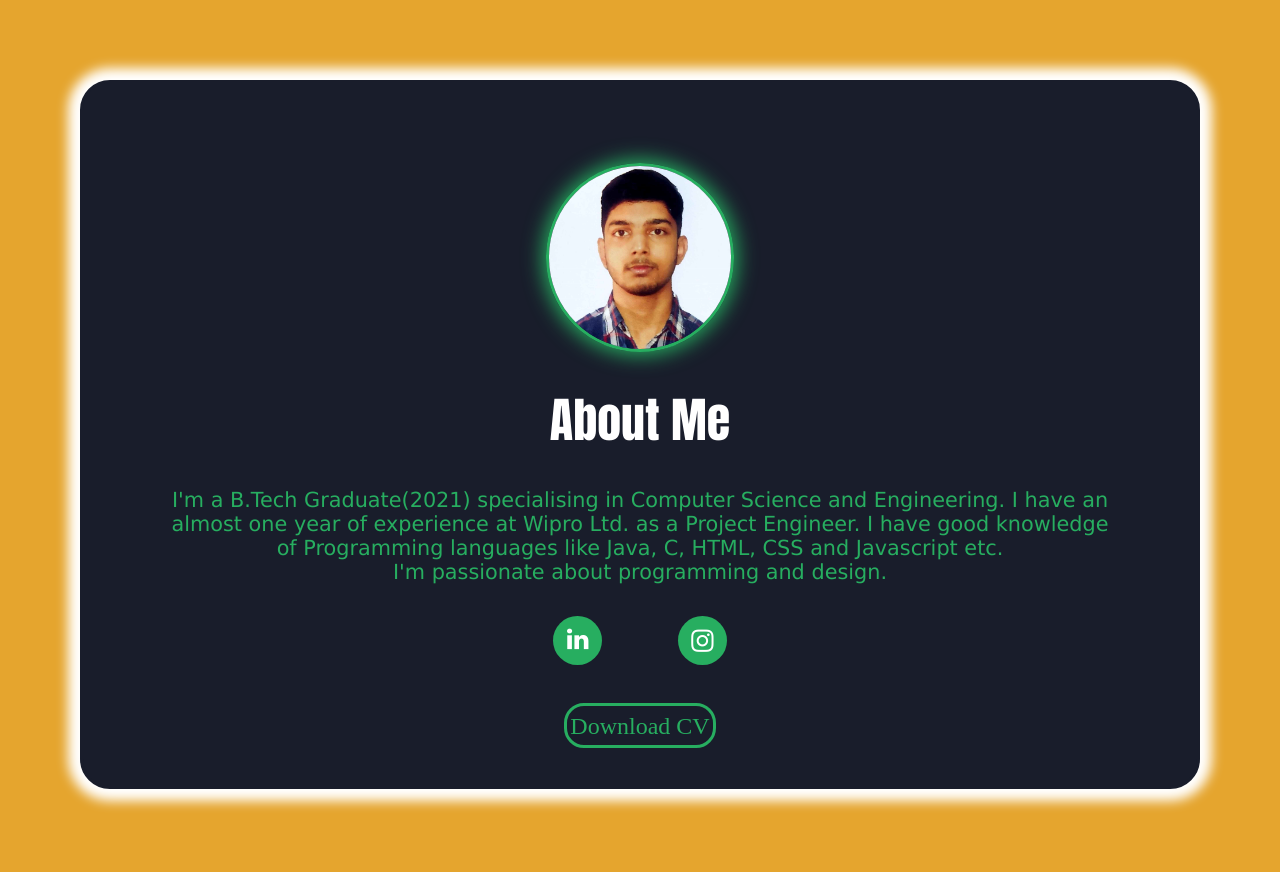
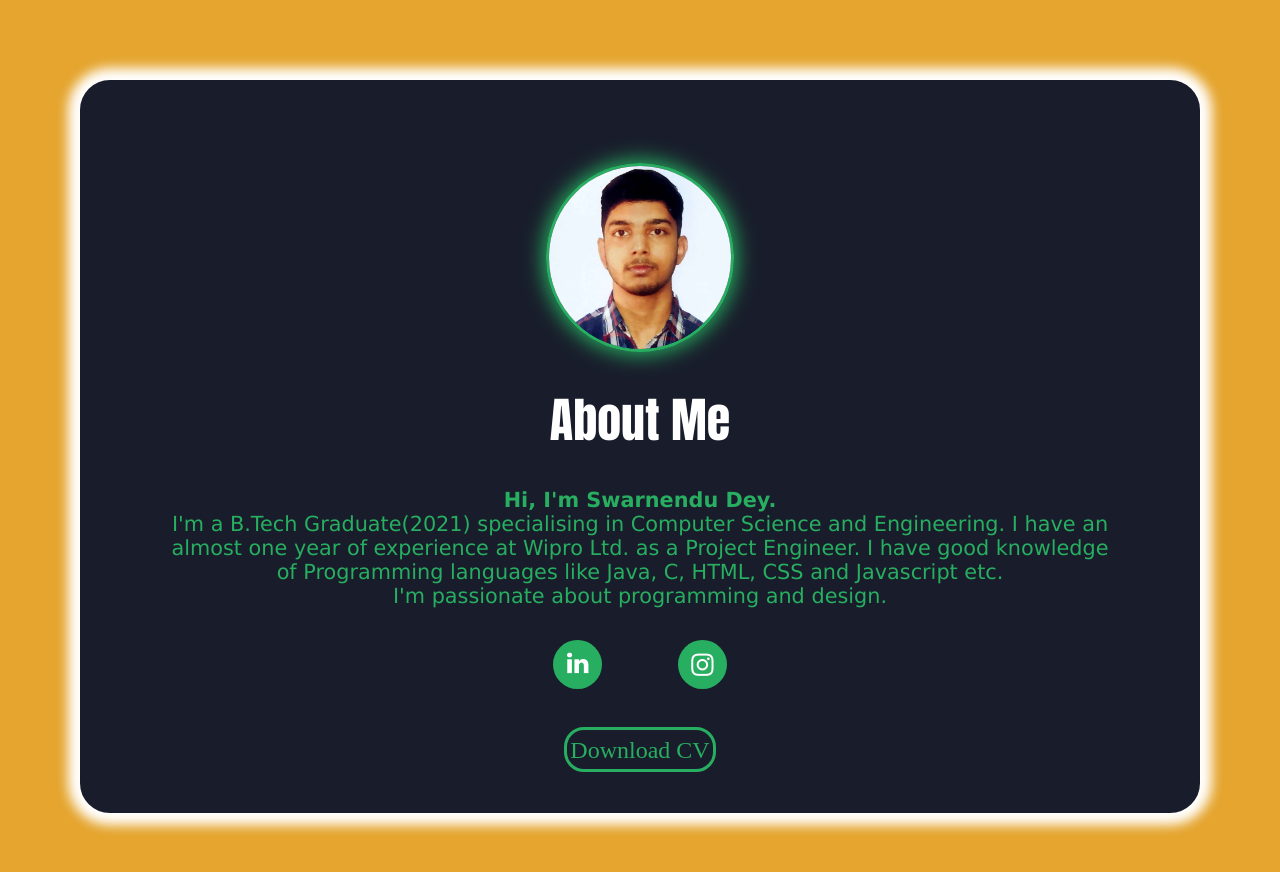
Before and after one commit to Swarnendu14/Task-2_About_Page, a plain HTML site: page index.html in a window 1280 px wide. Drawn offline with Linux system fonts and the light colour scheme.

Commit message:
Update index.html

```diff
--- a/index.html
+++ b/index.html
@@ -16,7 +16,8 @@
             </div>
             <h1 class="about">About Me</h1>
             <div class="info">
-             <p class="para">I'm a B.Tech Graduate(2021) specialising in Computer Science and Engineering. I have an almost one year of experience at Wipro Ltd. as a Project Engineer. I have good knowledge of Programming languages like Java, C, HTML, CSS and Javascript etc.<br>
+                <p class="para"><b>Hi, I'm Swarnendu Dey.</b><br>
+                 I'm a B.Tech Graduate(2021) specialising in Computer Science and Engineering. I have an almost one year of experience at Wipro Ltd. as a Project Engineer. I have good knowledge of Programming languages like Java, C, HTML, CSS and Javascript etc.<br>
              I'm passionate about programming and design.
              </p>
             </div>
```
